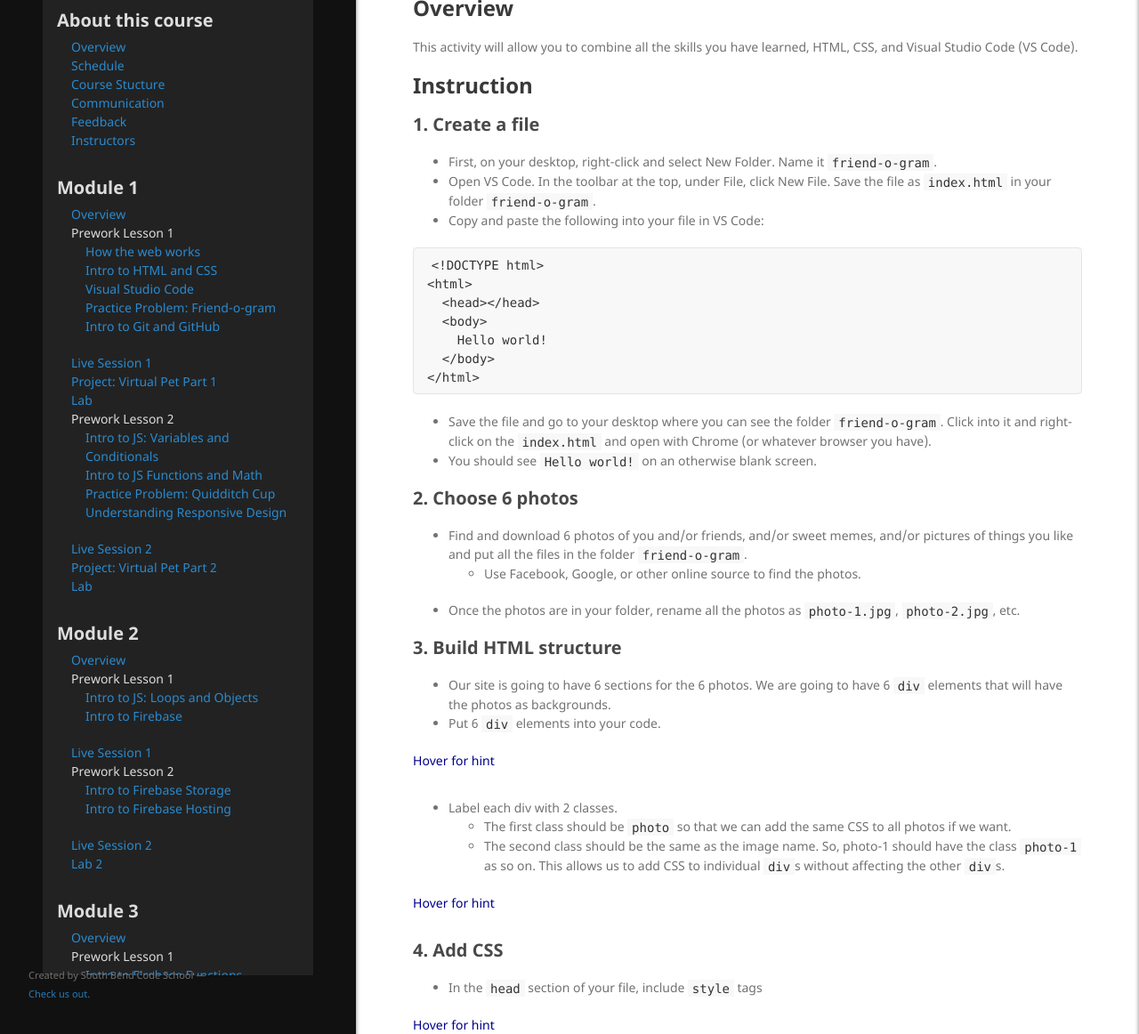
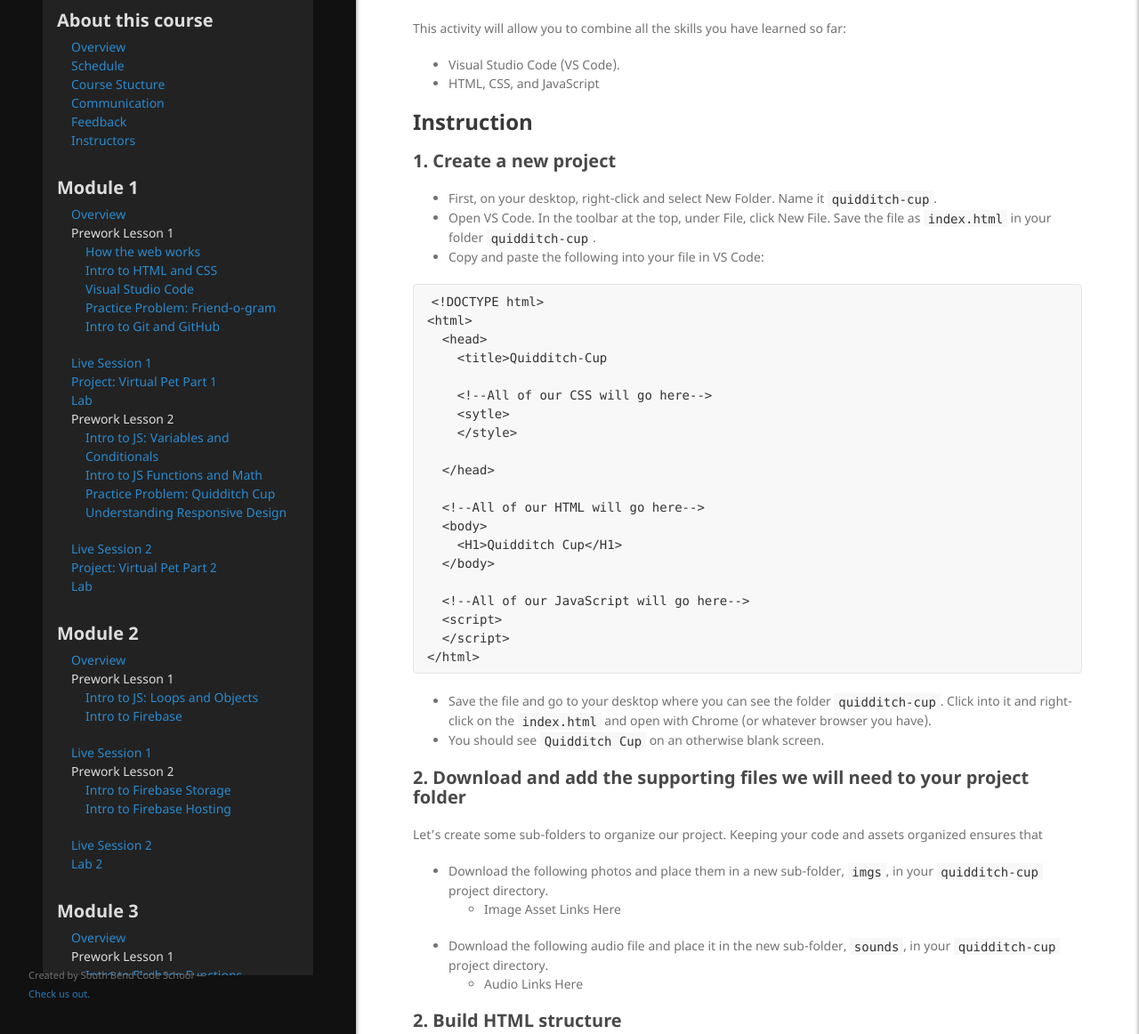
Before and after one commit to south-bend-code-works/intro-to-web-dev, a Jekyll site: the page built from lessons/module1/pp-quidditch.md, in a window 1280 px wide and 1400 px high, scrolled down 381 px, cut to the strip 238-1400 px from the top of the window. Shown: the whole strip at 89% size. Built offline with Jekyll 4.4.1, drawn with Linux system fonts in a browser that asks for light colours; our own code applies the rules of GitHub Pages for plain Markdown files; some of the changed text lies outside the part shown.

Commit message:
added some stuff for quidditch

````diff
--- a/lessons/module1/pp-quidditch.md
+++ b/lessons/module1/pp-quidditch.md
@@ -2,49 +2,65 @@
 layout: default
 ---
 
-# Friend-o-gram
+# Practice Problem: Quidditch Cup Instructions
 
 ## Goal
 
-Our goal for this project is to build a sweet, web-based version of our favorite social media platform for sharing photos with our friends "on the line"! See if you can guess which one we are talking about based on the title of this project.
+Our goal for this project is to build an interactive, web-based version of Quidditch, a fictional sport invented by author J.K. Rowling for her fantasy book series Harry Potter.
 
 At the end of this activity, you will have built something similar to this:
 
-![best example]({{ site.baseurl }}/assets/img/module1/fog_best_example.png)
+![quidditch example]({{ site.baseurl }}/assets/img/module1/quidditch-animated.gif)
 
 ## Overview
 
-This activity will allow you to combine all the skills you have learned, HTML, CSS, and Visual Studio Code (VS Code).
+This activity will allow you to combine all the skills you have learned so far:
+* Visual Studio Code (VS Code).
+* HTML, CSS, and JavaScript
 
 ## Instruction
 
-### 1. Create a file
+### 1. Create a new project
 
-* First, on your desktop, right-click and select New Folder. Name it `friend-o-gram`.
-* Open VS Code. In the toolbar at the top, under File, click New File. Save the file as `index.html` in your folder `friend-o-gram`.
+* First, on your desktop, right-click and select New Folder. Name it `quidditch-cup`.
+* Open VS Code. In the toolbar at the top, under File, click New File. Save the file as `index.html` in your folder `quidditch-cup`.
 * Copy and paste the following into your file in VS Code:
 
 ```
 <!DOCTYPE html>
 <html>
-  <head></head>
+  <head>
+    <title>Quidditch-Cup
+
+    <!--All of our CSS will go here-->
+    <sytle>
+    </style>
+
+  </head>
+
+  <!--All of our HTML will go here-->
   <body>
-    Hello world!
+    <H1>Quidditch Cup</H1>
   </body>
+
+  <!--All of our JavaScript will go here-->
+  <script>
+  </script>
 </html>
 ```
-* Save the file and go to your desktop where you can see the folder `friend-o-gram`. Click into it and right-click on the `index.html` and open with Chrome (or whatever browser you have).
-* You should see `Hello world!` on an otherwise blank screen.
+* Save the file and go to your desktop where you can see the folder `quidditch-cup`. Click into it and right-click on the `index.html` and open with Chrome (or whatever browser you have).
+* You should see `Quidditch Cup` on an otherwise blank screen.
 
-### 2. Choose 6 photos
+### 2. Download and add the supporting files we will need to your project folder
+Let's create some sub-folders to organize our project.  Keeping your code and assets organized ensures that
+* Download the following photos and place them in a new sub-folder, `imgs`, in your `quidditch-cup` project directory.
+  * Image Asset Links Here
+* Download the following audio file and place it in the new sub-folder, `sounds`, in your `quidditch-cup` project directory.
+  * Audio Links Here
 
-* Find and download 6 photos of you and/or friends, and/or sweet memes, and/or pictures of things you like and put all the files in the folder `friend-o-gram`.
-  * Use Facebook, Google, or other online source to find the photos.
-* Once the photos are in your folder, rename all the photos as `photo-1.jpg`, `photo-2.jpg`, etc.
+### 2. Build HTML structure
 
-### 3. Build HTML structure
-
-* Our site is going to have 6 sections for the 6 photos. We are going to have 6 `div` elements that will have the photos as backgrounds.
+* Our game is going to have 6 sections for the 6 photos. We are going to have 6 `div` elements that will have the photos as backgrounds.
 * Put 6 `div` elements into your code.
 
 <div class="hint">Hover for hint</div>
````
Also changed, not shown: 2 other files.
